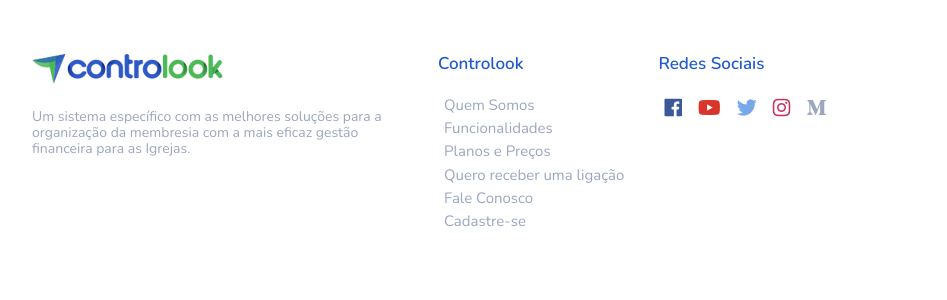
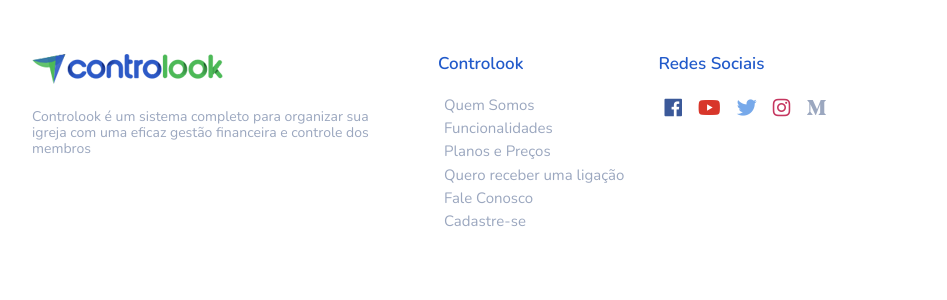
Before and after one commit to controlook-zz/controlook.github.io, a Jekyll site: the page built from index.html, in a window 1280 px wide and 900 px high, scrolled down 2519 px. Shown: the part 536-836 px from the top of the window, without its empty margins (28-975 px from the left). Built offline with Jekyll 4.4.1, drawn with Linux system fonts in a browser that asks for light colours; the list of posts is cut into pages by our own code.

Commit message:
Fix quote footer

```diff
--- a/_includes/footer.html
+++ b/_includes/footer.html
@@ -3,7 +3,7 @@
         <div class="layout">
             <div class="coluna">
                 <a href="#" class="logo"><img src="/assets/img/logo-controlook.png" alt="Logo Controlook"></a>
-                <p>Um sistema específico com as melhores soluções para a organização da membresia com a mais eficaz gestão financeira para as Igrejas.</p>
+				<p>Controlook é um sistema completo para organizar sua igreja com uma eficaz gestão financeira e controle dos membros</p>
             </div>
             <div class="coluna">
                 <p class="titulo">Controlook</p>
```
